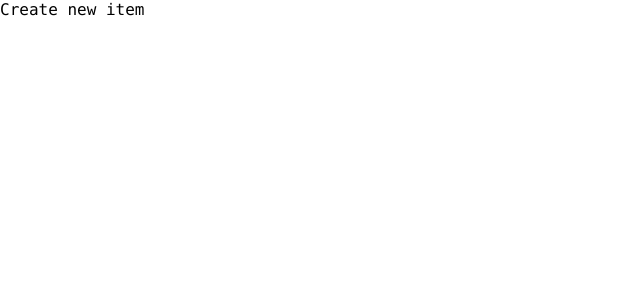
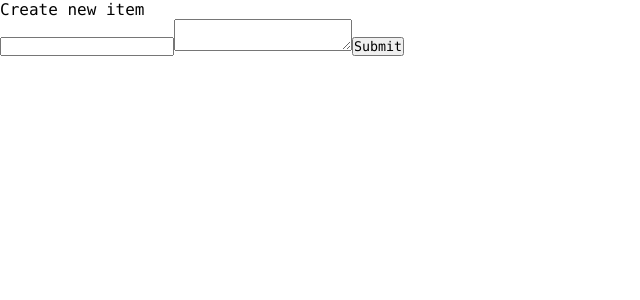
Before and after one commit to d-c-k/todo, a React (Create React App) app in the folder front/: page /new in a window 1280 px wide. Shown: the top 300 px of the page, without its empty margins (0-640 px from the left). Built offline with nearby package versions, Linux system fonts and the light colour scheme.

Commit message:
POST from react to DB works

```diff
--- a/front/src/pages/CreatePage.jsx
+++ b/front/src/pages/CreatePage.jsx
@@ -1,24 +1,36 @@
-import React from 'react';
+import React, { useState, useEffect } from 'react';
 import { useHistory } from 'react-router-dom';
 
 export default function CreatePage() {
-//  function handleOnSubmit(e){
-//    e.preventDefault()
-//    const url = 'http://localhost:1337/api/items';
-//    fetch(url, {
-//      method: 'POST',
-//      body: JSON.strigify(formData),
-//      headers: {
-//        "Content-Type":"application/json"
-//      }
-//    })
-//    .then(res => res.json())
-//    .then(data => history.push('/home'))
-//  }
+  const [formInput, setFormInput] = useState({});
+  const history = useHistory();
+
+  function handleChange(e){
+    setFormInput({...formInput, [e.target.name]: e.target.value});
+  };
+
+  function handleSubmit(e){
+    e.preventDefault()
+    const url = 'http://localhost:1337/api/items';
+    fetch(url, {
+      method: 'POST',
+      body: JSON.stringify(formInput),
+      headers: {
+        "Content-Type":"application/json"
+      }
+    })
+    .then(res => res.json())
+    .then(data => history.push('/home'))
+  };
 
   return (
     <>
       <p>Create new item</p>
+      <form onSubmit={handleSubmit}>
+        <input type="text" name="title" onChange={handleChange} />
+      <textarea name="body" value={formInput.body} onChange={handleChange} />
+        <input type="submit" value="Submit" />
+      </form>
     </>
   )
 };
```
